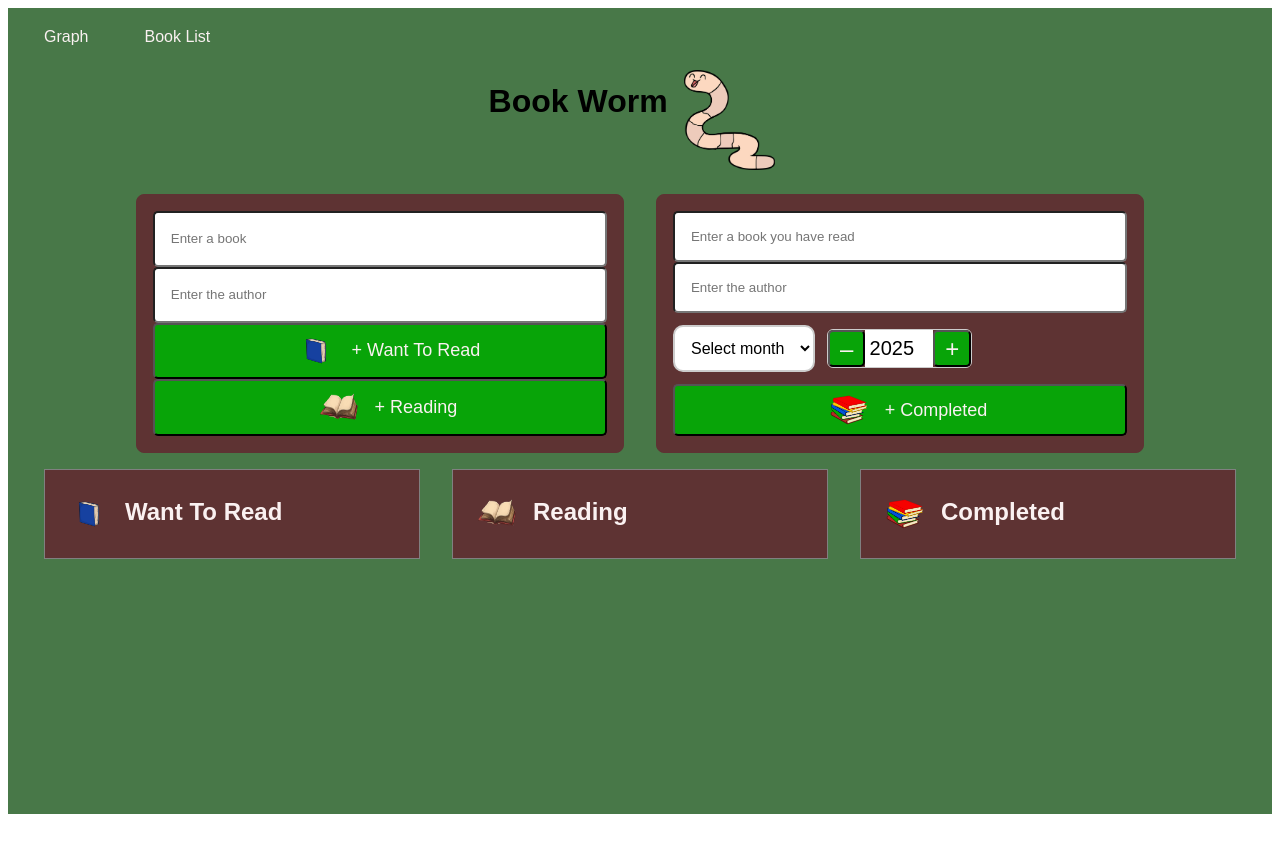
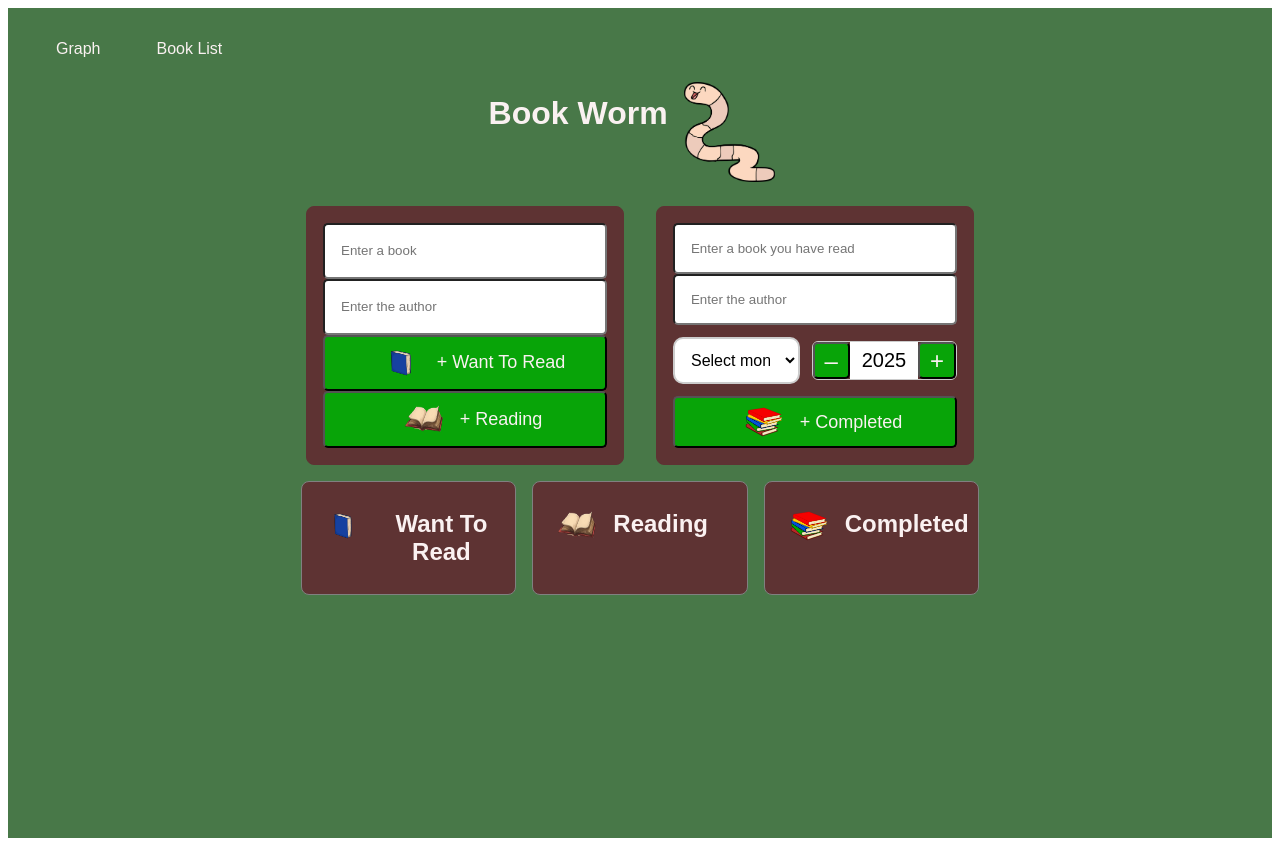
Before and after one commit to TravelByBeaut/bookworm, a React (Create React App) app: page /booklist in a window 1280 px wide. Before the commit the page ends 822 px from the top, so only its background shows below. Built offline with nearby package versions, Linux system fonts and the light colour scheme; the HTML template or start-up script is replaced by a standard one.

Commit message:
add pagination and tidy css

```diff
--- a/src/components/BookList.tsx
+++ b/src/components/BookList.tsx
@@ -27,17 +27,22 @@ const BookList: React.FC<Props> = ({
 	authors,
 	setAuthors,
 }) => {
+	const currentYear = new Date().getFullYear();
 	const [title, setTitle] = useState<string>('');
 	const [author, setAuthor] = useState('');
 	const [completedTitle, setCompletedTitle] = useState<string>('');
 	const [completedAuthor, setCompletedAuthor] = useState('');
 	const [selectedOption, setSelectedOption] = useState<string>('');
-	const [year, setYear] = useState<number>(new Date().getFullYear());
+	const [year, setYear] = useState<number>(currentYear);
 	const [editingId, setEditingId] = useState<null | number>(null);
 	const [editedTitle, setEditedTitle] = useState('');
+	const [toReadPage, setToReadPage] = useState(0);
+	const [readingPage, setReadingPage] = useState(0);
+	const [completedPage, setCompletedPage] = useState(0);
 
 	const incrementYear = () => setYear((year) => year + 1);
-	const decrementYear = () => setYear((year) => year - 1);
+	const decrementYear = () =>
+		setYear((year) => (year > currentYear ? currentYear - 1 : year - 1));
 
 	useEffect(() => {
 		const storedBooks = localStorage.getItem('books');
@@ -228,7 +233,12 @@ const BookList: React.FC<Props> = ({
 	};
 
 	const filterBooksByStatus = (status: Status) => {
-		return books.filter((book) => book.status === status);
+		return books
+			.filter((book) => book.status === status)
+			.sort((a, b) => {
+				if (a.year !== b.year) return b.year - a.year;
+				return b.month - a.month;
+			});
 	};
 
 	const handleEdit = (id: number, title: string) => {
@@ -286,6 +296,26 @@ const BookList: React.FC<Props> = ({
 		moveToStatus: Status,
 		icon: string
 	) => {
+		const itemsPerPage = 5;
+		const allBooks = filterBooksByStatus(status);
+		const currentPage =
+			status === Status.ToRead
+				? toReadPage
+				: status === Status.Reading
+				? readingPage
+				: completedPage;
+
+		const paginatedBooks = allBooks.slice(0, (currentPage + 1) * itemsPerPage);
+
+		const showMoreOrLess = (symbol: '+' | '-') => {
+			if (status === Status.ToRead)
+				setToReadPage((prev) => (symbol === '+' ? prev + 1 : prev - 1));
+			if (status === Status.Reading)
+				setReadingPage((prev) => (symbol === '+' ? prev + 1 : prev - 1));
+			if (status === Status.Completed)
+				setCompletedPage((prev) => (symbol === '+' ? prev + 1 : prev - 1));
+		};
+
 		return (
 			<div
 				className='column'
@@ -299,7 +329,7 @@ const BookList: React.FC<Props> = ({
 						: `${status.charAt(0).toUpperCase()}${status.slice(1)}`}
 				</h2>
 				<ul>
-					{filterBooksByStatus(status).map((book) => (
+					{paginatedBooks.map((book) => (
 						<li
 							key={book.id}
 							draggable
@@ -310,7 +340,7 @@ const BookList: React.FC<Props> = ({
 								alt='bin'
 								className='delete-btn'
 								onClick={() => deleteBook(book.id)}
-							></img>
+							/>
 							{editingId === book.id ? (
 								<input
 									className='book-title'
@@ -344,12 +374,22 @@ const BookList: React.FC<Props> = ({
 						</li>
 					))}
 				</ul>
+				{currentPage > 0 && (
+					<button onClick={() => showMoreOrLess('-')} className='show-less-btn'>
+						Show Less
+					</button>
+				)}
+				{allBooks.length > paginatedBooks.length && (
+					<button onClick={() => showMoreOrLess('+')} className='show-more-btn'>
+						Show More
+					</button>
+				)}
 			</div>
 		);
 	};
 
 	return (
-		<div className='booklist'>
+		<div>
 			<div className='book-cards'>
 				<div className='book-card'>
 					<input
@@ -413,9 +453,9 @@ const BookList: React.FC<Props> = ({
 							</button>
 							<input
 								className='year-input'
-								type='number'
-								value={year}
-								min={1901}
+								type='text'
+								inputMode='numeric'
+								value={year > currentYear ? currentYear : year}
 								onChange={(event) => setYear(Number(event.target.value))}
 							/>
 							<button className='year-btn' onClick={incrementYear}>
--- a/src/styles/App.css
+++ b/src/styles/App.css
@@ -1,7 +1,7 @@
 .App {
   font-family: Arial, sans-serif;
   text-align: center;
-  padding: 20px;
+  padding: 2rem;
   margin: auto;
   background-color: rgb(72, 120, 72);
 }
--- a/src/styles/bookList.css
+++ b/src/styles/bookList.css
@@ -1,7 +1,15 @@
-@media (min-width: 800px) {
+@media (min-width: 500px) and (max-width: 899px) {
+  .book-cards,
+  .reading-columns {
+    display: grid;
+    width: 70%;
+    justify-self: center;
+  }
+}
+
+@media (min-width: 900px) {
   .book-cards{
     display: inline flex;
-    width: 85%;
     justify-self: center;
   }
 
@@ -13,11 +21,10 @@
     display: flex;
     color: rgb(250, 241, 241);
     .column {
-      max-width: 30%;
       padding: 0.5rem;
       border: 1px solid grey;
       background-color: rgb(94, 51, 51);
-      margin: 0 1rem;
+      margin: 0 0.5rem;
     }
   }
 
@@ -27,43 +34,46 @@
 
   @keyframes spin {
     from {
-      transform: rotate(0deg); /* Start from original position */
+      transform: rotate(0deg);
     }
     to {
-      transform: rotate(360deg); /* End at 360 degrees */
+      transform: rotate(360deg);
     }
   }
 }
 
 .book-card {
   display: grid;
+  background-color: rgb(94, 51, 51);
   border: 1px solid rgb(94, 51, 51);
-  background-color: rgb(94, 51, 51);
+  border-radius: 8px;
   width: 90%;
   padding: 1rem;
-  border-radius: 8px;
   margin-top: 1rem;
 }
 
 .book-input {
-  padding: 1rem;
   display: flex;
   border-radius: 5px;
+  padding: 1rem;
 }
 
 .book-input-btn {
   display: flex;
-  cursor: pointer;
-  background-color: rgb(8, 164, 8);
-  color: rgb(250, 241, 241);
-  border-radius: 5px;
   padding: 0.5rem 2rem;
   font-size: large;
   justify-content: center;
   align-items: center;
 }
 
-.book-input button:hover{
+button {
+  cursor: pointer;
+  background-color: rgb(8, 164, 8);
+  border-radius: 5px;
+  color: rgb(250, 241, 241);
+}
+
+button:hover{
   background-color: rgb(4, 114, 4);
 }
 
@@ -74,11 +84,8 @@
 }
 
 .book-icon-btn {
-  cursor: pointer;
   padding: 0.25rem 0.25rem 0;
   margin-left: 0.25rem;
-  background-color: rgb(8, 164, 8);
-  border-radius: 5px;
 }
 
 .book-icon-btn-image {
@@ -116,8 +123,8 @@
   display: flex;
   max-width: fit-content;
   border: 1px solid #ccc;
+  border-radius: 6px;
   justify-self: center;
-  border-radius: 6px;
   margin: 1rem 0;
 }
 
@@ -135,16 +142,16 @@
 
 .reading-columns {
   display: inline-block;
-  justify-content: space-between;
+  justify-self: center;
   color: rgb(250, 241, 241);
-  min-height: fit-content;
 }
 
 .column {
   width: 90%;
   padding: 1rem;
+  background-color: rgb(94, 51, 51);
   border: 1px solid grey;
-  background-color: rgb(94, 51, 51);
+  border-radius: 8px;
   margin-top: 1rem;
 }
 
@@ -168,28 +175,16 @@
 .delete-btn {
   height: 1.75rem;
   padding: 5px 10px;
-  cursor: pointer;
   transition: transform 0.5s;
-}
-
-.arrow-btn,
-.tick-btn {
-  all: unset;
-  margin-left: 10px;
-  cursor: pointer;
-  font-size: x-large;
-}
-
-.arrow-btn:hover {
-  font-size: xx-large;
-}
-
-.tick-btn:hover {
-  font-size: xx-large;
-  color: rgb(8, 164, 8);
 }
 
 .column li:hover {
   background-color: rgba(166, 113, 113, 0.5);
   cursor: pointer;
 }
+
+.show-more-btn,
+.show-less-btn {
+  padding: 0.25rem;
+  margin-left: 0.25rem;
+}
--- a/src/styles/graph.css
+++ b/src/styles/graph.css
@@ -29,9 +29,9 @@
 .year-btn_clicked {
   padding: 0 10px;
   color: rgb(250, 241, 241);
+  background-color: rgb(94, 51, 51);
   border-radius: 5px;
   font-size: x-large;
-  background-color: rgb(94, 51, 51);
 }
 
 h2 {
@@ -53,9 +53,9 @@ h2 {
 .author-dropdown select {
   padding: 0.75rem;
   font-size: medium;
+  background-color: #fff;
   border: 2px solid #ccc;
   border-radius: 10px;
-  background-color: #fff;
   width: 100%;
 }
 
--- a/src/styles/header.css
+++ b/src/styles/header.css
@@ -3,6 +3,7 @@
     width: 100%;
     justify-content: center;
     margin: 1rem 0 0;
+    color: rgb(250, 241, 241);
 }
 
 .worm {
```
